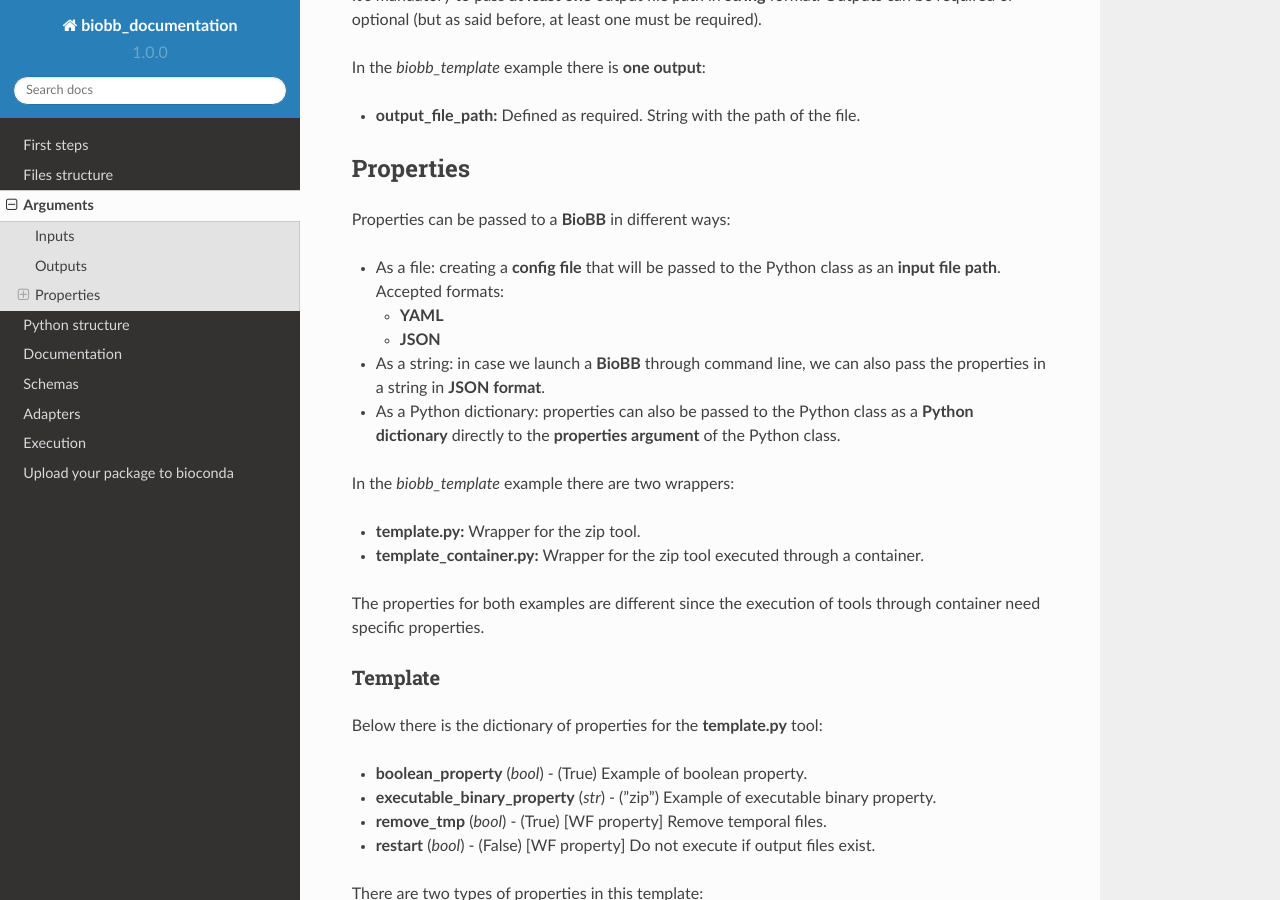
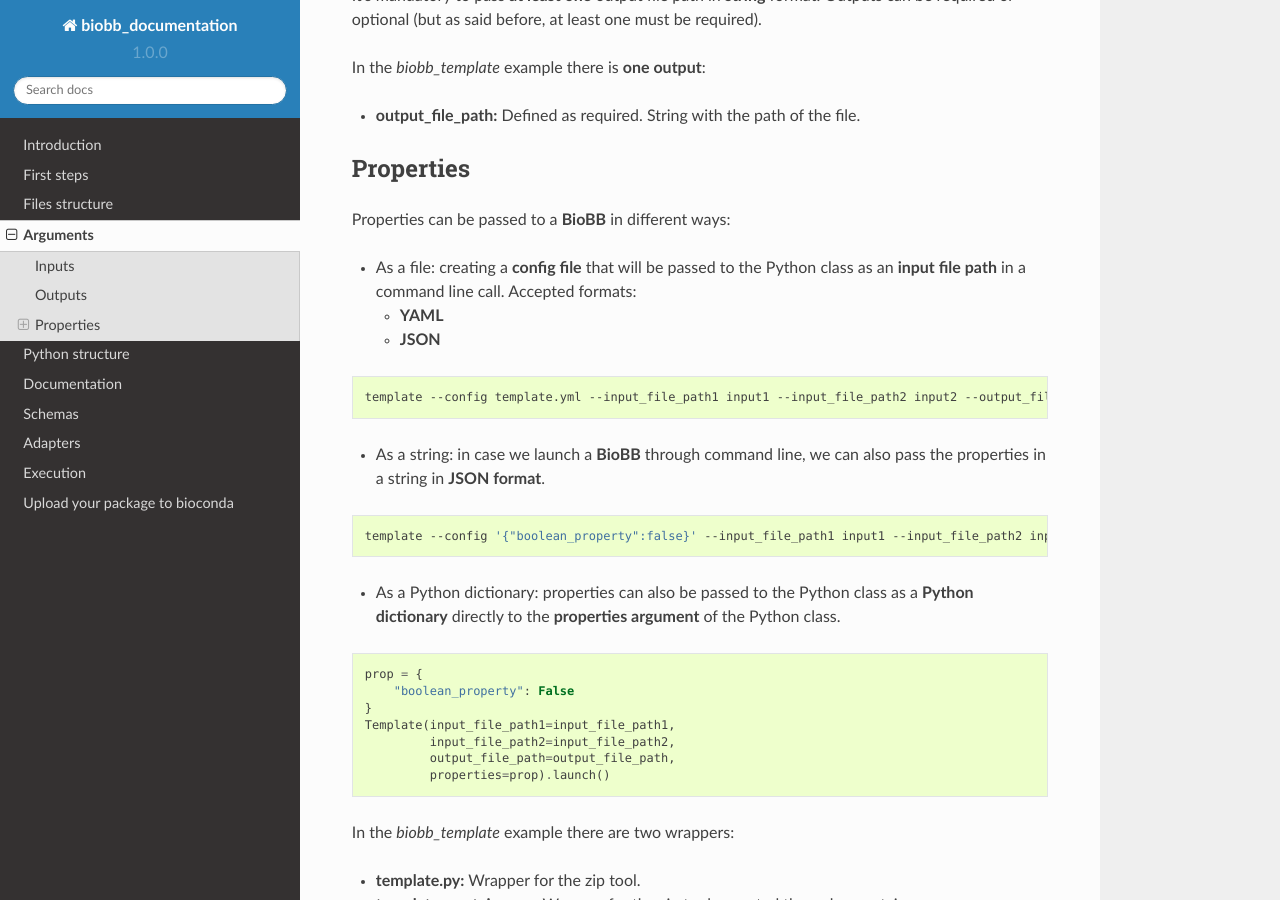
Before and after one commit to bioexcel/biobb_documentation, a Sphinx documentation site: the page built from biobb_documentation/docs/source/arguments.md, in a window 1280 px wide and 900 px high, scrolled down 648 px. Built offline with Sphinx 7.4.7 and the Read the Docs theme 2.0.0, drawn with Linux system fonts in a browser that asks for light colours.

Commit message:
Arguments and Python structure fixes

````diff
--- a/biobb_documentation/docs/source/arguments.md
+++ b/biobb_documentation/docs/source/arguments.md
@@ -25,11 +25,31 @@ In the *biobb_template* example there is **one output**:
 
 Properties can be passed to a **BioBB** in different ways:
 
-* As a file: creating a **config file** that will be passed to the Python class as an **input file path**. Accepted formats:
+* As a file: creating a **config file** that will be passed to the Python class as an **input file path** in a command line call. Accepted formats:
     * **YAML**
     * **JSON**
+
+```Shell
+template --config template.yml --input_file_path1 input1 --input_file_path2 input2 --output_file_path output.zip
+```
+
 * As a string: in case we launch a **BioBB** through command line, we can also pass the properties in a string in **JSON format**.
+
+```Shell
+template --config '{"boolean_property":false}' --input_file_path1 input1 --input_file_path2 input2 --output_file_path output.zip
+```
+
 * As a Python dictionary: properties can also be passed to the Python class as a **Python dictionary** directly to the **properties argument** of the Python class.
+
+```Python
+prop = {
+    "boolean_property": False
+}
+Template(input_file_path1=input_file_path1,
+         input_file_path2=input_file_path2,
+         output_file_path=output_file_path,
+         properties=prop).launch()
+```
 
 In the *biobb_template* example there are two wrappers:
 
--- a/biobb_documentation/docs/source/index.rst
+++ b/biobb_documentation/docs/source/index.rst
@@ -15,6 +15,7 @@ Contents
 .. toctree::
    :maxdepth: 1
 
+   Introduction <readme>
    First steps <first_steps>
    Files structure <files_structure>
    Arguments <arguments>
@@ -33,7 +34,7 @@ Indices and tables
 * :ref:`search`
 
 `Github repository <https://github.com/bioexcel/biobb_documentation>`_.
-===================================================================
+======================================================================
 
 .. raw:: html
     :file: schema.html
````
Also changed, not shown: biobb_documentation/docs/source/python_structure.md (+6 -6 lines), biobb_documentation/docs/jupyter/arguments.ipynb, biobb_documentation/docs/jupyter/python_structure.ipynb.
